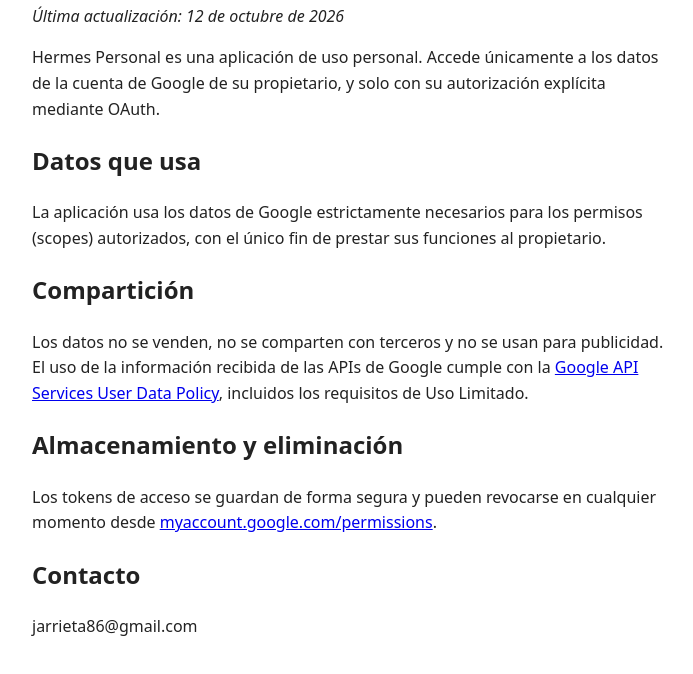
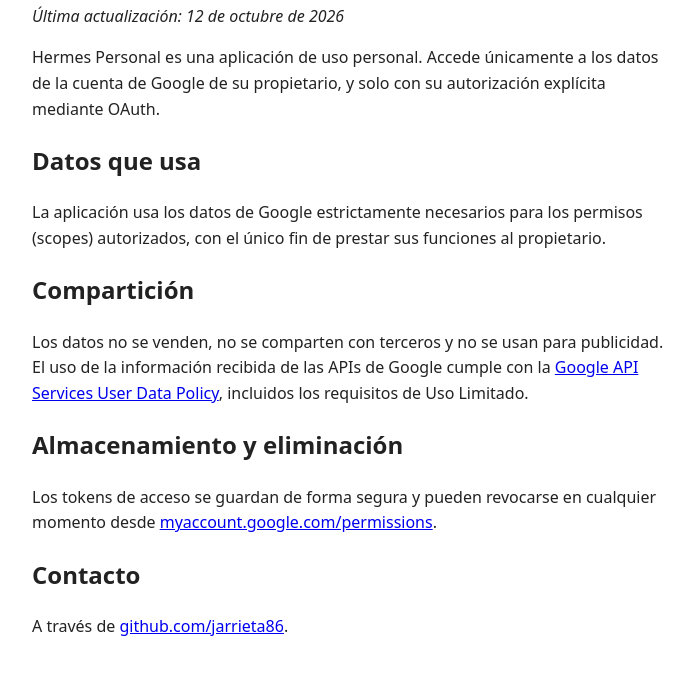
Before and after one commit to jarrieta86/hermes, a plain HTML site: page privacy.html in a window 1280 px wide. Shown: the part 168-842 px from the top of the page, without its empty margins (288-981 px from the left). Drawn offline with Linux system fonts and the light colour scheme.

Commit message:
Add files via upload

```diff
--- a/privacy.html
+++ b/privacy.html
@@ -13,5 +13,5 @@
 <h2>Almacenamiento y eliminación</h2>
 <p>Los tokens de acceso se guardan de forma segura y pueden revocarse en cualquier momento desde <a href="https://myaccount.google.com/permissions">myaccount.google.com/permissions</a>.</p>
 <h2>Contacto</h2>
-<p>jarrieta86@gmail.com</p>
+<p>A través de <a href="https://github.com/jarrieta86">github.com/jarrieta86</a>.</p>
 </body></html>
```
Also changed, not shown: index.html (+0 -1 lines).
